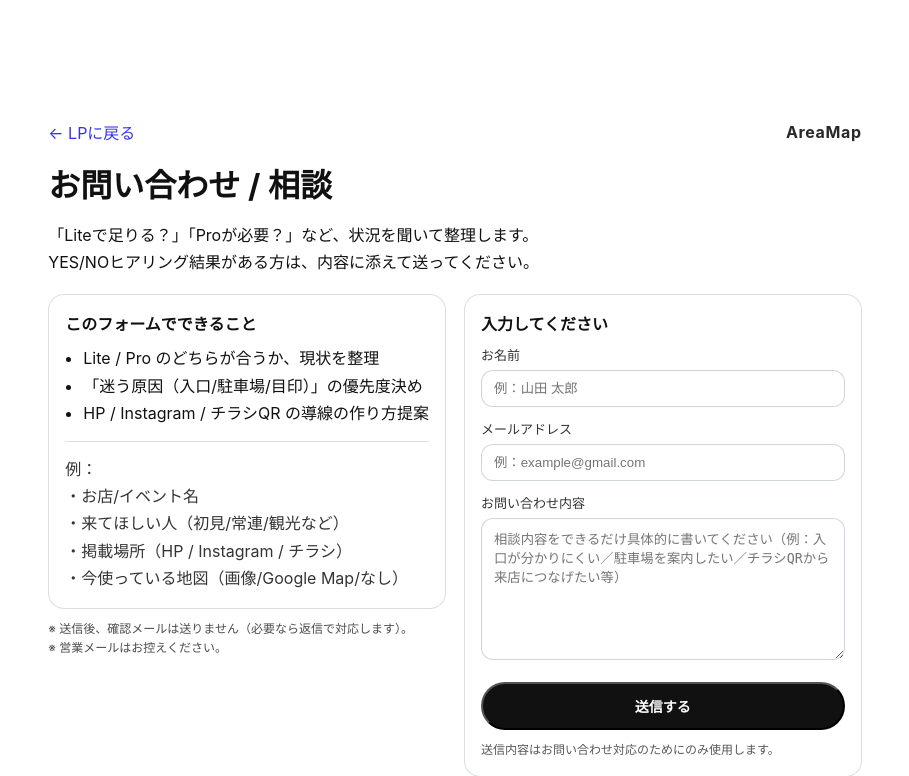
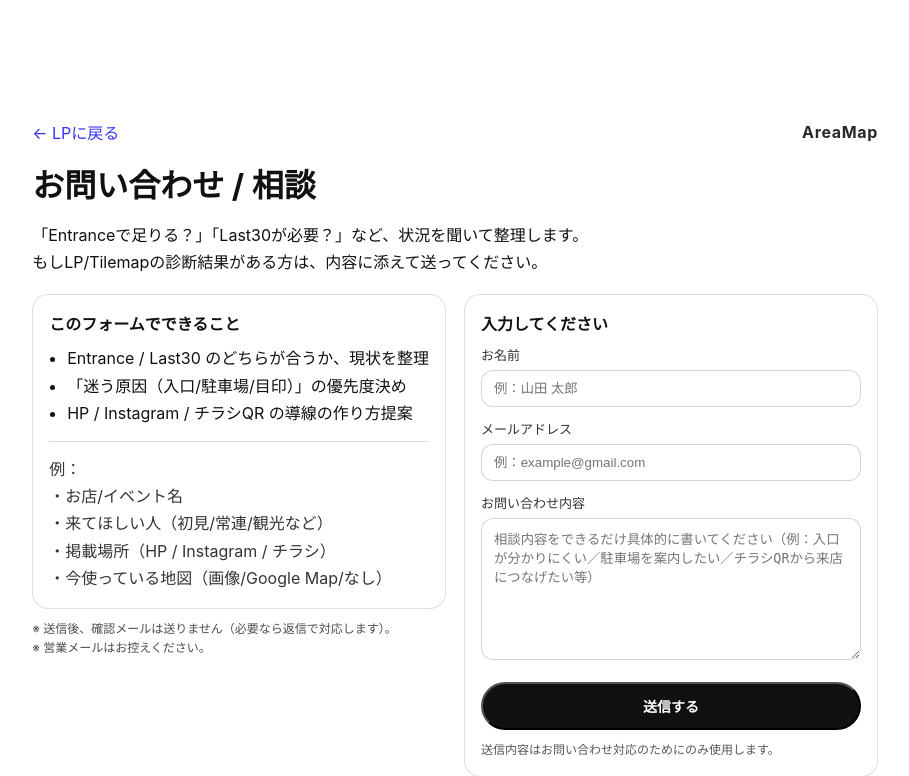
Before and after one commit to mitsunaka007/areamap, a Flask app: page /ask in a window 1280 px wide. Shown: the top 776 px of the page, without its empty margins (185-1094 px from the left). Run offline with Flask 3, Linux system fonts and the light colour scheme; parts of the project's set-up code (start-up, migrations or seed data) failed here and were passed over.

Commit message:
Add files via upload

```diff
--- a/templates/ask.html
+++ b/templates/ask.html
@@ -3,7 +3,7 @@
 <head>
   <meta charset="UTF-8" />
   <meta name="viewport" content="width=device-width, initial-scale=1.0" />
-  <link rel="stylesheet" href="../static/css/areamaplp.css">
+  <link rel="stylesheet" href="{{ url_for('static', filename='css/areamaplp.css') }}">
   <title>AreaMap｜お問い合わせ</title>
 </head>
 
@@ -32,8 +32,8 @@
       </h1>
 
       <p class="lp-text ask-lead">
-        「Liteで足りる？」「Proが必要？」など、状況を聞いて整理します。<br>
-        YES/NOヒアリング結果がある方は、内容に添えて送ってください。
+        「Entranceで足りる？」「Last30が必要？」など、状況を聞いて整理します。<br>
+        もしLP/Tilemapの診断結果がある方は、内容に添えて送ってください。
       </p>
 
       <!-- Flash messages -->
@@ -54,7 +54,7 @@
           <div class="ask-card">
             <h2 class="ask-card-title">このフォームでできること</h2>
             <ul class="ask-list">
-              <li>Lite / Pro のどちらが合うか、現状を整理</li>
+              <li>Entrance / Last30 のどちらが合うか、現状を整理</li>
               <li>「迷う原因（入口/駐車場/目印）」の優先度決め</li>
               <li>HP / Instagram / チラシQR の導線の作り方提案</li>
             </ul>
@@ -81,7 +81,16 @@
           <div class="ask-card">
             <h2 class="ask-card-title">入力してください</h2>
 
+            {# -----------------------------
+               plan を POST でも落とさない：action に plan を保持
+               /ask?plan=entrance で開いたら POST 先も /ask?plan=entrance にする
+               ----------------------------- #}
+            {% set _plan = request.args.get('plan') %}
+            {% if _plan in ['entrance','last30','event'] %}
+            <form method="POST" action="{{ url_for('ask', plan=_plan) }}" class="ask-form-inner">
+            {% else %}
             <form method="POST" action="{{ url_for('ask') }}" class="ask-form-inner">
+            {% endif %}
               {{ form.hidden_tag() }}
 
               <div class="ask-field">
```
